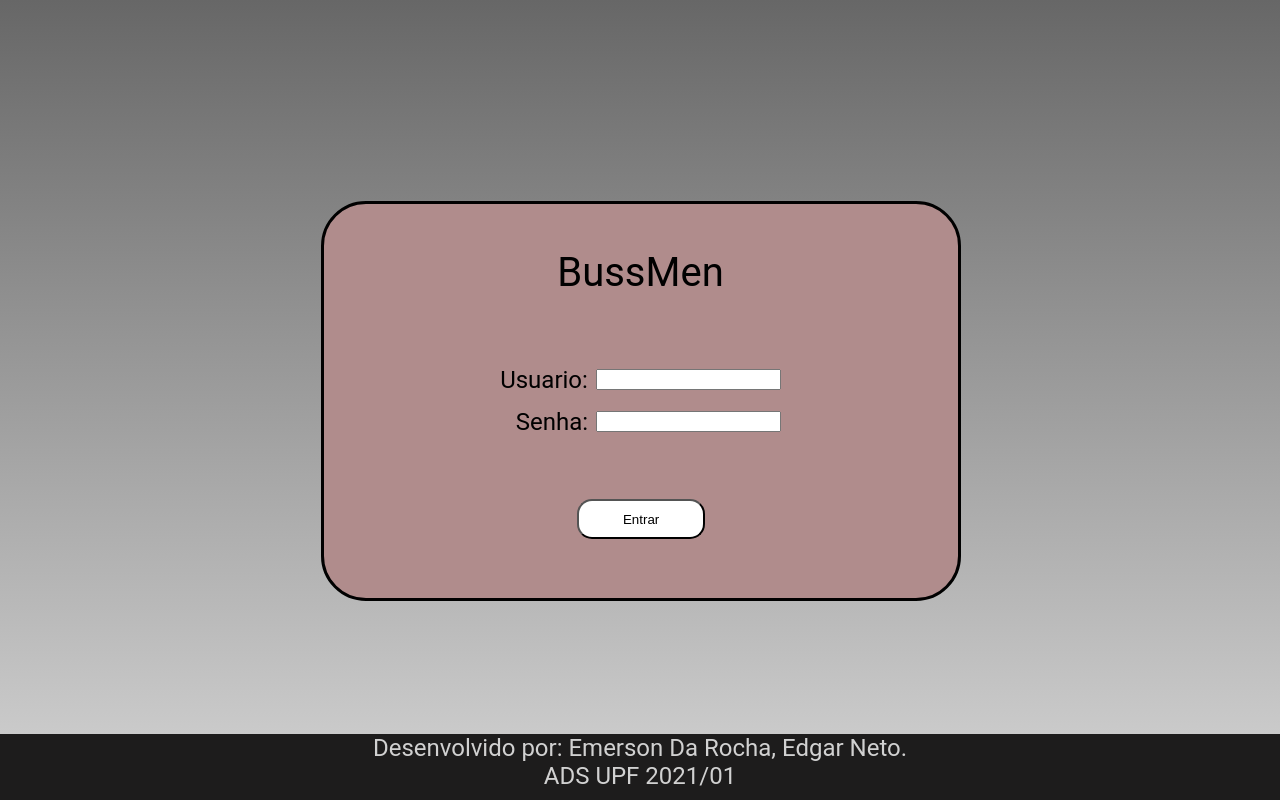
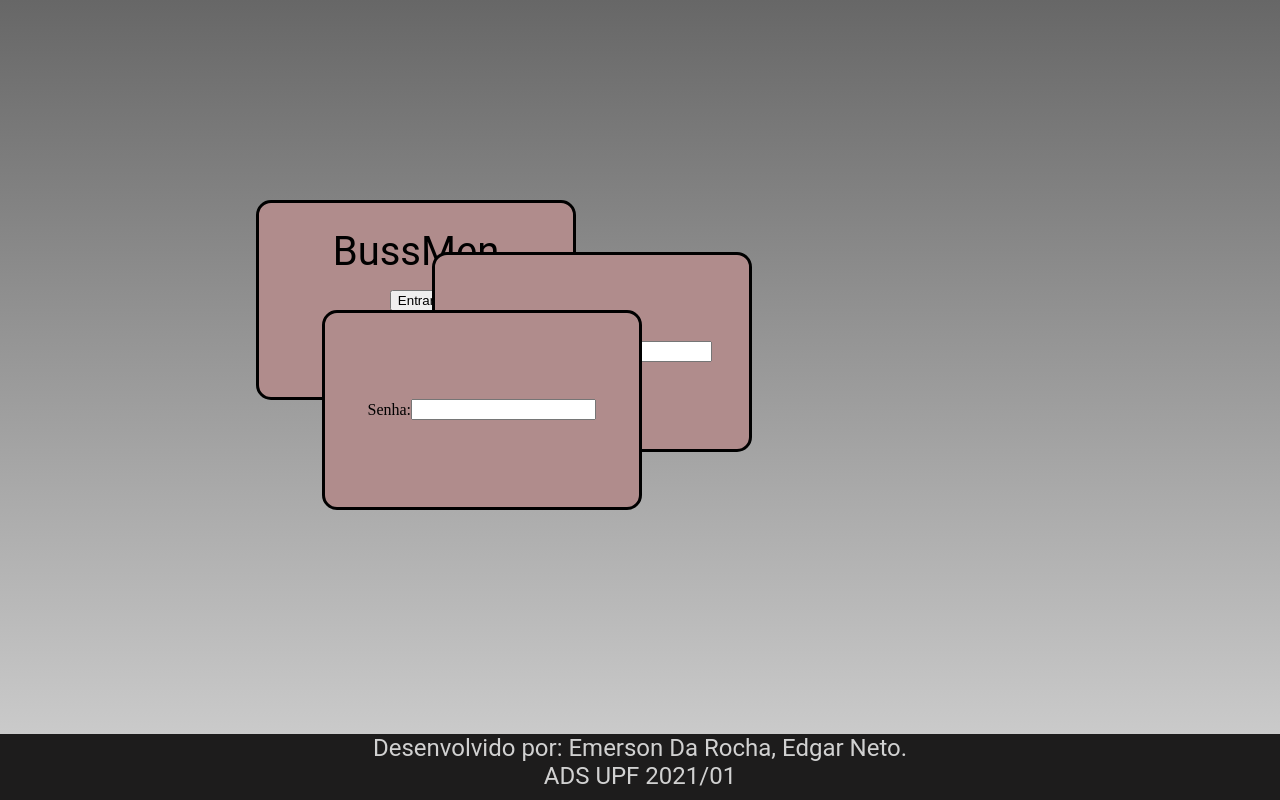
Before and after one commit to emersonrs01/BussMen, a PHP site: page /home.html in a window 1280 px wide. Run offline with PHP 8.4, Linux system fonts and the light colour scheme.

Commit message:
Update home.css

```diff
--- a/css/home.css
+++ b/css/home.css
@@ -14,17 +14,79 @@ background: linear-gradient(180deg, #676767 0%, rgba(255, 255, 255, 0) 100%), #D
     margin:auto;
     display:flex;
     position: absolute;
-  left: calc(50% - 50vw/2 + 0.5px);
-  top: calc(50% - 50vh/2 + 0.5px);
-  width: 50vw;
-  height: 50vh;
+    left: 20%;
+    top: 25%;
+    width: 25vw;
+    height: 25vh;
     background: #B08C8C;
     mix-blend-mode: normal;
   border: 3px solid #000000;
   box-sizing: border-box;
-border-radius: 45px;
+  border-radius: 15px;
+  color:black;
   }
-#div1 #txt{
+  #div1:hover{
+    background: #977777;
+    transition: 0.3s;
+  }
+  #div2{
+    margin:auto;
+    display:flex;
+    position: absolute;
+    left: 55%;
+    top: 25%;
+    width: 25vw;
+    height: 25vh;
+    background: #B08C8C;
+    mix-blend-mode: normal;
+  border: 3px solid #000000;
+  box-sizing: border-box;
+  border-radius: 15px;
+  color:black;
+  }
+  #div2:hover{
+    background: #977777;
+    transition: 0.3s;
+  }
+  #div3{
+    margin:auto;
+    display:flex;
+    position: absolute;
+    left: 20%;
+    top: 55%;
+    width: 25vw;
+    height: 25vh;
+    background: #B08C8C;
+    mix-blend-mode: normal;
+  border: 3px solid #000000;
+  box-sizing: border-box;
+  border-radius: 15px;
+  color:black;
+  }
+  #div3:hover{
+    background: #977777;
+    transition: 0.3s;
+  }
+  #div4{
+    margin:auto;
+    display:flex;
+    position: absolute;
+    left: 55%;
+    top: 55%;
+    width: 25vw;
+    height: 25vh;
+    background: #B08C8C;
+    mix-blend-mode: normal;
+  border: 3px solid #000000;
+  box-sizing: border-box;
+  border-radius: 15px;
+  color:black;
+  }
+  #div4:hover{
+    background: #977777;
+    transition: 0.3s;
+  }
+#txt{
   position: absolute;
   justify-content: center;
   align-items: center;
@@ -39,59 +101,6 @@ font-weight: normal;
   font-size: 5vh;
   line-height: 59px;
   color: #000000;
-}
-#div1 #div2{
-  display :flex;
-  position: flex;
-  width: 20vh;
-  top: 4vh;
-  left: 492px;
-  top: 440px;
-
-  font-family: Roboto;
-  font-style: normal;
-  font-weight: normal;
-  font-size: 3vh;
-  line-height: 42px;
-
-  color: #000000;
-  }
-  #div1 #div2 label{
-    display: flex;
-    margin-right: 1vh;
-    }
-  #div1 #div3{
-    display :flex;
-    position: flex;
-    width: 20vh;
-    top: 4vh;
-    left: 492px;
-    top: 440px;
-
-    font-family: Roboto;
-    font-style: normal;
-    font-weight: normal;
-    font-size: 3vh;
-    line-height: 42px;
-
-    color: #000000;
-    }
-    #div1 #div3 label{
-      display: flex;
-      margin-left: 2vh;
-      margin-right: 1vh;
-      }
-#button{
-position: absolute;
-justify-content: center;
-align-items: center;
-text-align:center ;
-top:75%;
-left:40%;
-width: 10vw;
-height: 5vh;
-background: white;
-border-radius: 15px;
   }
 
   footer{
```
Lines whose indentation alone changed are shown as unchanged.
